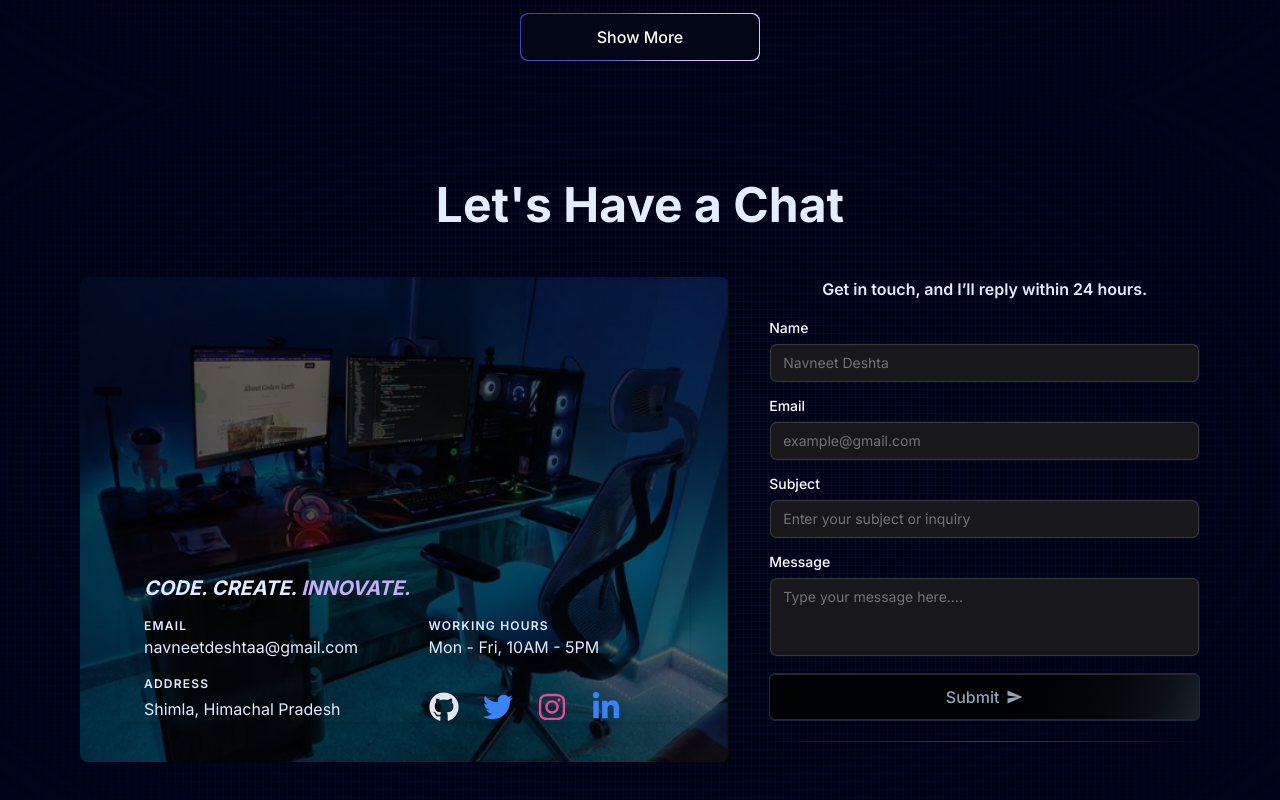
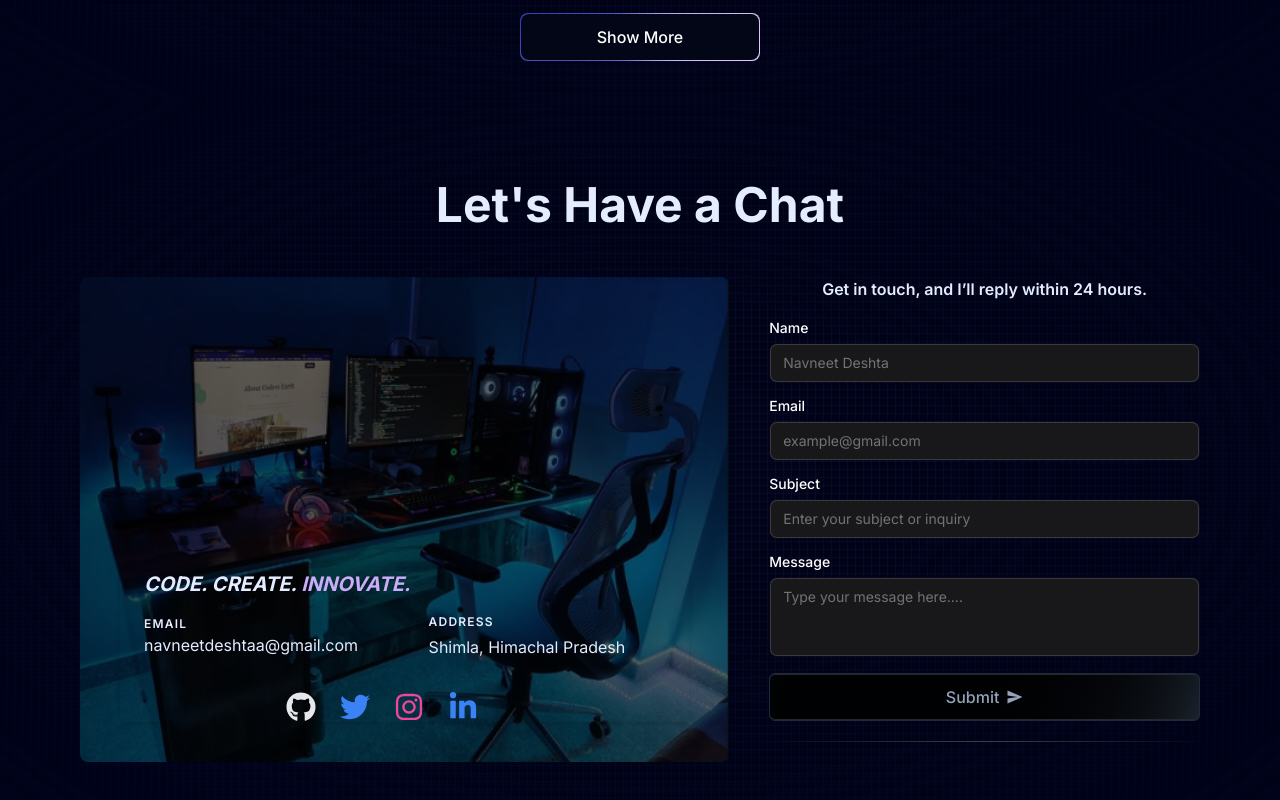
Before and after one commit to NavneetDeshtaa/New-portfolio, a Next.js app: page / in a window 1280 px wide. Shown: the part 3366-4166 px from the top of the page. Built offline with nearby package versions, Linux system fonts and the light colour scheme.

Commit message:
working hours update

```diff
--- a/components/sections/contact.tsx
+++ b/components/sections/contact.tsx
@@ -91,14 +91,14 @@ export function Contact() {
                   </a>
                 </div>
 
-                <div className="w-full lg:w-1/2 px-6 mt-4">
+                {/* <div className="w-full lg:w-1/2 px-6 mt-4">
                   <h6 className="title-font font-semibold text-blue-100 tracking-widest text-xs">
                     WORKING HOURS
                   </h6>
                   <p className="text-blue-100 leading-relaxed">
                     {personalInfo.workingHours}
                   </p>
-                </div>
+                </div> */}
 
                 <div className="w-full lg:w-1/2 px-6 mt-4">
                   <h6 className="title-font font-semibold text-blue-100  tracking-widest text-xs">
```
